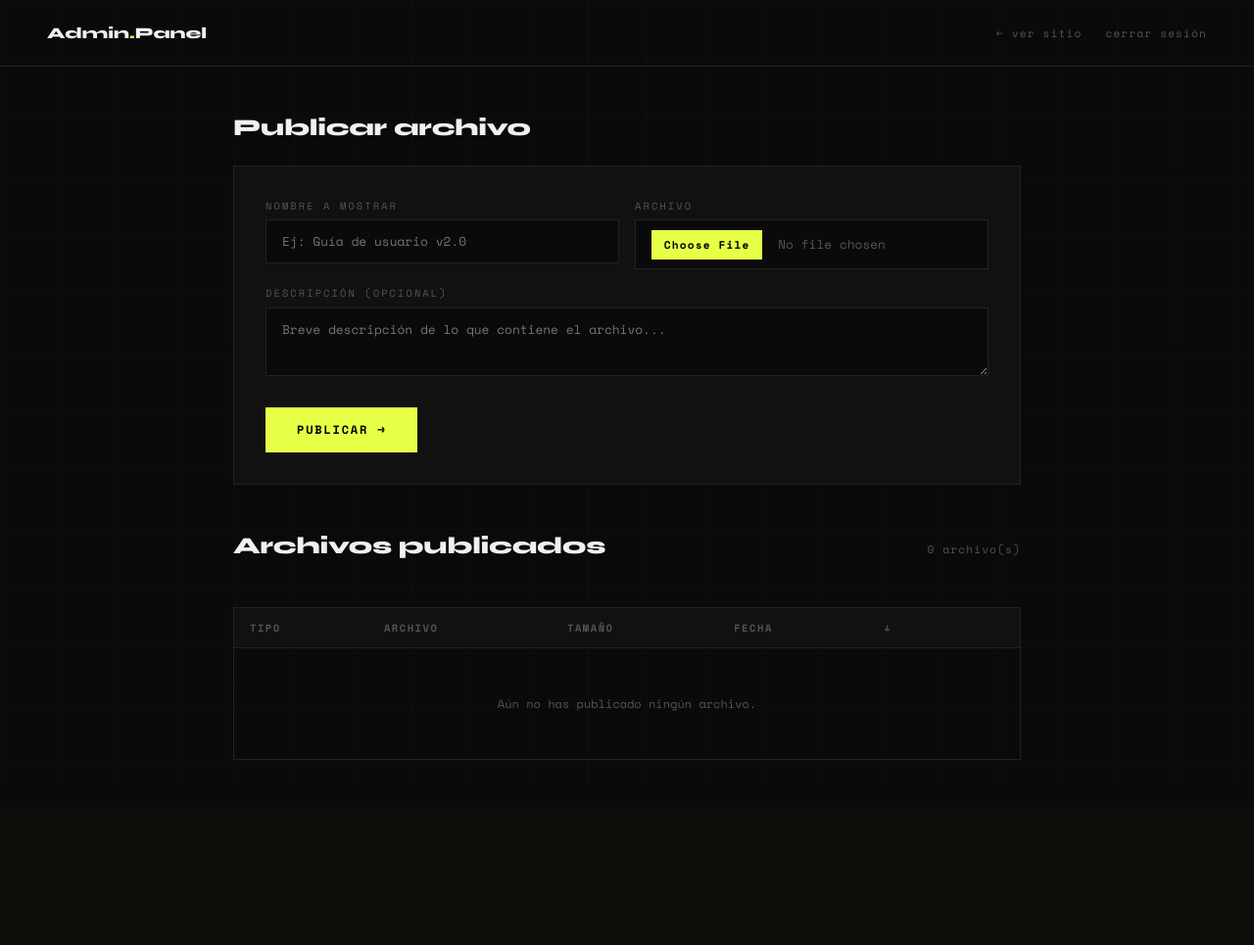
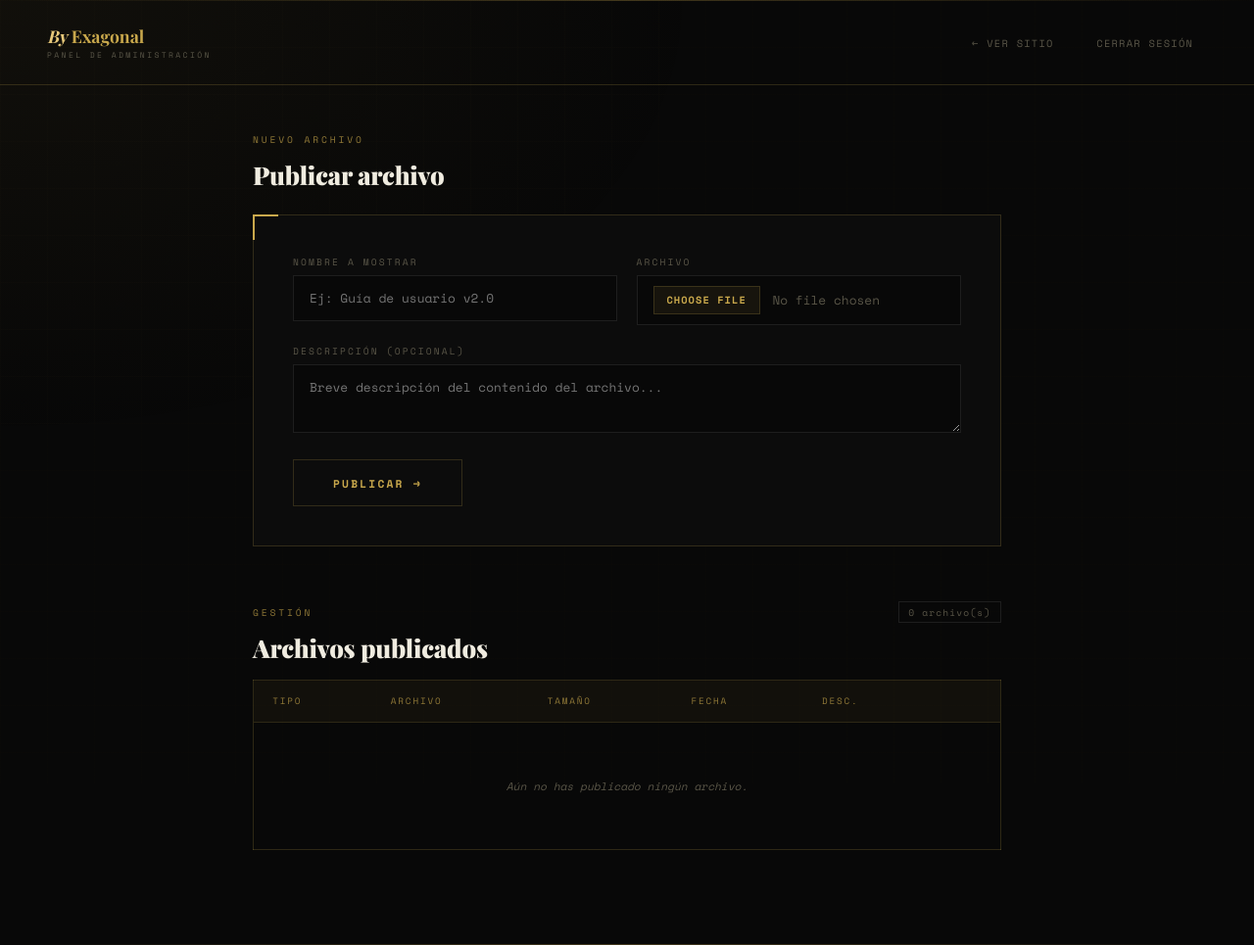
Before and after one commit to fran1010r/byexagonal, a Flask app: page /admin in a window 1280 px wide. Shown: the whole page at 98% size. Before the commit the page ends 776 px from the top, so only its background shows below. Run offline with Flask 3, Linux system fonts and the light colour scheme; the visitor is signed in with stand-in values (Sample User, id 1).

Commit message:
Update admin.html

```diff
--- a/templates/admin.html
+++ b/templates/admin.html
@@ -3,17 +3,20 @@
 <head>
 <meta charset="UTF-8">
 <meta name="viewport" content="width=device-width, initial-scale=1.0">
-<title>Admin — Panel</title>
-<link href="https://fonts.googleapis.com/css2?family=Syne:wght@600;700;800&family=Space+Mono:wght@400;700&display=swap" rel="stylesheet">
+<title>By Exagonal — Panel Admin</title>
+<link href="https://fonts.googleapis.com/css2?family=Playfair+Display:wght@600;700;900&family=Space+Mono:wght@400;700&display=swap" rel="stylesheet">
 <style>
   :root {
-    --bg: #0a0a0a;
-    --surface: #111;
-    --border: #222;
-    --accent: #e8ff47;
-    --danger: #ff4444;
-    --text: #f0f0f0;
-    --muted: #555;
+    --bg: #080808;
+    --surface: #0c0c0c;
+    --border: #1e1e1e;
+    --gold: #c9a84c;
+    --gold2: #e8c97a;
+    --golddim: rgba(201,168,76,0.08);
+    --goldborder: rgba(201,168,76,0.2);
+    --text: #f0ece0;
+    --muted: #5a5648;
+    --danger: #c0392b;
   }
   * { margin: 0; padding: 0; box-sizing: border-box; }
   body {
@@ -25,74 +28,95 @@
   body::before {
     content: '';
     position: fixed; inset: 0;
-    background-image:
-      linear-gradient(rgba(232,255,71,0.02) 1px, transparent 1px),
-      linear-gradient(90deg, rgba(232,255,71,0.02) 1px, transparent 1px);
-    background-size: 60px 60px;
+    background:
+      radial-gradient(ellipse at 0% 0%, rgba(201,168,76,0.05) 0%, transparent 40%),
+      linear-gradient(rgba(201,168,76,0.012) 1px, transparent 1px),
+      linear-gradient(90deg, rgba(201,168,76,0.012) 1px, transparent 1px);
+    background-size: 100%, 48px 48px, 48px 48px;
     pointer-events: none; z-index: 0;
   }
 
-  /* HEADER */
+  .gold-line { height: 1px; background: linear-gradient(90deg, transparent, var(--gold), transparent); opacity: 0.3; }
+
   header {
-    position: relative; z-index: 1;
+    position: relative; z-index: 10;
     padding: 1.5rem 3rem;
-    border-bottom: 1px solid var(--border);
+    border-bottom: 1px solid var(--goldborder);
     display: flex;
     justify-content: space-between;
     align-items: center;
   }
-  .logo { font-family: 'Syne', sans-serif; font-size: 1rem; font-weight: 800; }
-  .logo span { color: var(--accent); }
-  nav { display: flex; gap: 1.5rem; align-items: center; }
+  .logo { font-family: 'Playfair Display', serif; font-size: 1.1rem; font-weight: 700; color: var(--gold); }
+  .logo span { font-style: italic; color: #e8c97a; }
+  .logo-sub { font-family: 'Space Mono', monospace; font-size: 0.5rem; letter-spacing: 0.3em; text-transform: uppercase; color: var(--muted); margin-top: 2px; }
+  nav { display: flex; gap: 1rem; align-items: center; }
   nav a {
-    font-size: 0.7rem; letter-spacing: 0.1em;
-    color: var(--muted); text-decoration: none; transition: color 0.2s;
+    font-size: 0.65rem; letter-spacing: 0.12em; text-transform: uppercase;
+    color: var(--muted); text-decoration: none; padding: 0.4rem 0.8rem;
+    border: 1px solid transparent; transition: all 0.2s;
   }
-  nav a:hover { color: var(--text); }
-  nav a.danger:hover { color: var(--danger); }
+  nav a:hover { color: var(--gold); border-color: var(--goldborder); }
+  nav a.danger:hover { color: var(--danger); border-color: rgba(192,57,43,0.3); }
 
-  /* MAIN */
   main {
     position: relative; z-index: 1;
-    max-width: 900px;
+    max-width: 860px;
     margin: 0 auto;
     padding: 3rem;
   }
 
-  /* FLASH */
   .flash {
-    padding: 0.8rem 1rem;
-    border: 1px solid rgba(232,255,71,0.3);
-    background: rgba(232,255,71,0.05);
-    color: var(--accent);
-    font-size: 0.75rem;
-    margin-bottom: 2rem;
+    padding: 0.85rem 1.2rem;
+    border: 1px solid var(--goldborder);
+    background: var(--golddim);
+    color: var(--gold2);
+    font-size: 0.7rem;
+    margin-bottom: 2.5rem;
     letter-spacing: 0.05em;
   }
 
-  /* UPLOAD FORM */
+  .section-label {
+    font-size: 0.6rem;
+    letter-spacing: 0.3em;
+    text-transform: uppercase;
+    color: var(--gold);
+    margin-bottom: 0.75rem;
+    opacity: 0.7;
+  }
+
   .section-title {
-    font-family: 'Syne', sans-serif;
-    font-size: 1.5rem;
-    font-weight: 800;
+    font-family: 'Playfair Display', serif;
+    font-size: 1.6rem;
+    font-weight: 900;
+    color: var(--text);
     margin-bottom: 1.5rem;
     letter-spacing: -0.01em;
   }
 
+  /* UPLOAD FORM */
   .upload-form {
-    border: 1px solid var(--border);
-    padding: 2rem;
+    border: 1px solid var(--goldborder);
+    padding: 2.5rem;
     background: var(--surface);
-    margin-bottom: 3rem;
+    margin-bottom: 3.5rem;
+    position: relative;
+  }
+  .upload-form::before {
+    content: '';
+    position: absolute;
+    top: -1px; left: -1px;
+    width: 24px; height: 24px;
+    border-top: 2px solid var(--gold);
+    border-left: 2px solid var(--gold);
   }
 
-  .form-row { display: grid; grid-template-columns: 1fr 1fr; gap: 1rem; margin-bottom: 1rem; }
-  .form-group { display: flex; flex-direction: column; gap: 0.4rem; }
+  .form-row { display: grid; grid-template-columns: 1fr 1fr; gap: 1.2rem; margin-bottom: 1.2rem; }
+  .form-group { display: flex; flex-direction: column; gap: 0.45rem; }
   .form-group.full { grid-column: 1 / -1; }
 
   label {
-    font-size: 0.65rem;
-    letter-spacing: 0.2em;
+    font-size: 0.6rem;
+    letter-spacing: 0.22em;
     text-transform: uppercase;
     color: var(--muted);
   }
@@ -103,132 +127,140 @@
     color: var(--text);
     font-family: 'Space Mono', monospace;
     font-size: 0.8rem;
-    padding: 0.75rem 1rem;
+    padding: 0.8rem 1rem;
     outline: none;
     transition: border-color 0.2s;
     width: 100%;
   }
-  input:focus, textarea:focus { border-color: var(--accent); }
+  input:focus, textarea:focus { border-color: var(--goldborder); }
   textarea { resize: vertical; min-height: 70px; }
 
-  input[type="file"] {
+  input[type="file"] { cursor: pointer; color: var(--muted); padding: 0.6rem 1rem; }
+  input[type="file"]::file-selector-button {
+    background: var(--golddim);
+    color: var(--gold);
+    border: 1px solid var(--goldborder);
+    font-family: 'Space Mono', monospace;
+    font-size: 0.65rem;
+    font-weight: 700;
+    padding: 0.35rem 0.8rem;
     cursor: pointer;
-    color: var(--muted);
-    padding: 0.6rem 1rem;
+    margin-right: 0.8rem;
+    letter-spacing: 0.1em;
+    text-transform: uppercase;
   }
-  input[type="file"]::file-selector-button {
-    background: var(--accent);
-    color: #000;
-    border: none;
+
+  .submit-btn {
+    background: transparent;
+    border: 1px solid var(--goldborder);
+    color: var(--gold);
     font-family: 'Space Mono', monospace;
     font-size: 0.7rem;
     font-weight: 700;
-    padding: 0.4rem 0.8rem;
+    letter-spacing: 0.2em;
+    text-transform: uppercase;
+    padding: 0.9rem 2.5rem;
     cursor: pointer;
-    margin-right: 1rem;
-    letter-spacing: 0.1em;
+    transition: all 0.25s;
+    margin-top: 0.5rem;
+  }
+  .submit-btn:hover {
+    background: var(--gold);
+    color: #080808;
+    border-color: var(--gold);
   }
 
-  .submit-btn {
-    background: var(--accent);
-    color: #000;
-    border: none;
-    font-family: 'Space Mono', monospace;
-    font-size: 0.75rem;
-    font-weight: 700;
-    letter-spacing: 0.15em;
-    text-transform: uppercase;
-    padding: 0.9rem 2rem;
-    cursor: pointer;
-    transition: opacity 0.2s;
-    margin-top: 1rem;
-    display: inline-block;
-  }
-  .submit-btn:hover { opacity: 0.85; }
-
-  /* FILE TABLE */
-  .files-header {
+  /* FILES TABLE */
+  .table-header {
     display: flex;
     justify-content: space-between;
     align-items: baseline;
-    margin-bottom: 1.5rem;
+    margin-bottom: 1rem;
   }
-  .count-badge {
-    font-size: 0.7rem;
+  .count-tag {
+    font-size: 0.6rem;
     color: var(--muted);
-    letter-spacing: 0.1em;
+    letter-spacing: 0.12em;
+    border: 1px solid var(--border);
+    padding: 0.2rem 0.6rem;
   }
 
   table {
     width: 100%;
     border-collapse: collapse;
-    border: 1px solid var(--border);
+    border: 1px solid var(--goldborder);
   }
+  thead { border-bottom: 1px solid var(--goldborder); }
   th {
-    font-size: 0.65rem;
-    letter-spacing: 0.15em;
+    font-size: 0.58rem;
+    letter-spacing: 0.2em;
     text-transform: uppercase;
-    color: var(--muted);
+    color: var(--gold);
     text-align: left;
-    padding: 0.75rem 1rem;
-    border-bottom: 1px solid var(--border);
-    background: var(--surface);
+    padding: 0.9rem 1.2rem;
+    background: var(--golddim);
+    font-weight: 400;
+    opacity: 0.7;
   }
   td {
-    font-size: 0.78rem;
-    padding: 1rem;
+    font-size: 0.75rem;
+    padding: 1.1rem 1.2rem;
     border-bottom: 1px solid var(--border);
     vertical-align: middle;
   }
   tr:last-child td { border-bottom: none; }
-  tr:hover td { background: #131313; }
+  tr:hover td { background: rgba(201,168,76,0.03); }
 
-  .tag {
+  .file-badge {
     display: inline-block;
-    font-size: 0.6rem;
+    font-size: 0.58rem;
     font-weight: 700;
-    padding: 0.2rem 0.5rem;
-    background: rgba(232,255,71,0.1);
-    color: var(--accent);
-    border: 1px solid rgba(232,255,71,0.2);
-    border-radius: 2px;
+    padding: 0.25rem 0.55rem;
+    background: var(--golddim);
+    color: var(--gold);
+    border: 1px solid var(--goldborder);
     letter-spacing: 0.1em;
   }
 
-  .file-label { font-weight: 700; font-family: 'Syne', sans-serif; font-size: 0.85rem; }
-  .file-filename { color: var(--muted); font-size: 0.7rem; margin-top: 2px; }
+  .file-label { font-family: 'Playfair Display', serif; font-size: 0.9rem; font-weight: 600; color: var(--text); }
+  .file-filename { color: var(--muted); font-size: 0.65rem; margin-top: 3px; }
 
   .delete-btn {
     background: transparent;
     border: 1px solid var(--border);
     color: var(--muted);
     font-family: 'Space Mono', monospace;
-    font-size: 0.65rem;
+    font-size: 0.6rem;
     letter-spacing: 0.1em;
-    padding: 0.35rem 0.7rem;
+    padding: 0.35rem 0.75rem;
     cursor: pointer;
     transition: all 0.2s;
     text-transform: uppercase;
   }
-  .delete-btn:hover { border-color: var(--danger); color: var(--danger); }
+  .delete-btn:hover { border-color: rgba(192,57,43,0.4); color: var(--danger); }
 
   .empty-row td {
     text-align: center;
     color: var(--muted);
-    padding: 3rem;
-    font-size: 0.75rem;
+    padding: 3.5rem;
+    font-size: 0.7rem;
+    font-style: italic;
   }
 
   @media (max-width: 640px) {
-    main { padding: 2rem 1.5rem; }
-    header { padding: 1.5rem; }
+    main { padding: 1.5rem; }
+    header { padding: 1.2rem 1.5rem; }
     .form-row { grid-template-columns: 1fr; }
   }
 </style>
 </head>
 <body>
+<div class="gold-line"></div>
 <header>
-  <div class="logo">Admin<span>.</span>Panel</div>
+  <div>
+    <div class="logo"><span>By</span> Exagonal</div>
+    <div class="logo-sub">Panel de administración</div>
+  </div>
   <nav>
     <a href="/">← ver sitio</a>
     <a href="/admin/logout" class="danger">cerrar sesión</a>
@@ -238,11 +270,12 @@
 <main>
   {% with msgs = get_flashed_messages() %}
     {% if msgs %}
-      <div class="flash">{{ msgs[0] }}</div>
+      <div class="flash">◈ {{ msgs[0] }}</div>
     {% endif %}
   {% endwith %}
 
   <!-- UPLOAD -->
+  <div class="section-label">Nuevo archivo</div>
   <div class="section-title">Publicar archivo</div>
   <form class="upload-form" method="POST" action="/admin/upload" enctype="multipart/form-data">
     <div class="form-row">
@@ -258,16 +291,19 @@
     <div class="form-row">
       <div class="form-group full">
         <label>Descripción (opcional)</label>
-        <textarea name="description" placeholder="Breve descripción de lo que contiene el archivo..."></textarea>
+        <textarea name="description" placeholder="Breve descripción del contenido del archivo..."></textarea>
       </div>
     </div>
     <button class="submit-btn" type="submit">Publicar →</button>
   </form>
 
   <!-- FILES LIST -->
-  <div class="files-header">
-    <div class="section-title">Archivos publicados</div>
-    <span class="count-badge">{{ files|length }} archivo(s)</span>
+  <div class="table-header">
+    <div>
+      <div class="section-label">Gestión</div>
+      <div class="section-title" style="margin-bottom:0">Archivos publicados</div>
+    </div>
+    <span class="count-tag">{{ files|length }} archivo(s)</span>
   </div>
 
   <table>
@@ -277,7 +313,7 @@
         <th>Archivo</th>
         <th>Tamaño</th>
         <th>Fecha</th>
-        <th>↓</th>
+        <th>Desc.</th>
         <th></th>
       </tr>
     </thead>
@@ -285,7 +321,7 @@
       {% if files %}
         {% for file in files %}
         <tr>
-          <td><span class="tag">{{ file.tag }}</span></td>
+          <td><span class="file-badge">{{ file.tag }}</span></td>
           <td>
             <div class="file-label">{{ file.label }}</div>
             <div class="file-filename">{{ file.filename }}</div>
@@ -309,5 +345,6 @@
     </tbody>
   </table>
 </main>
+<div class="gold-line" style="margin-top: 3rem;"></div>
 </body>
 </html>
```
